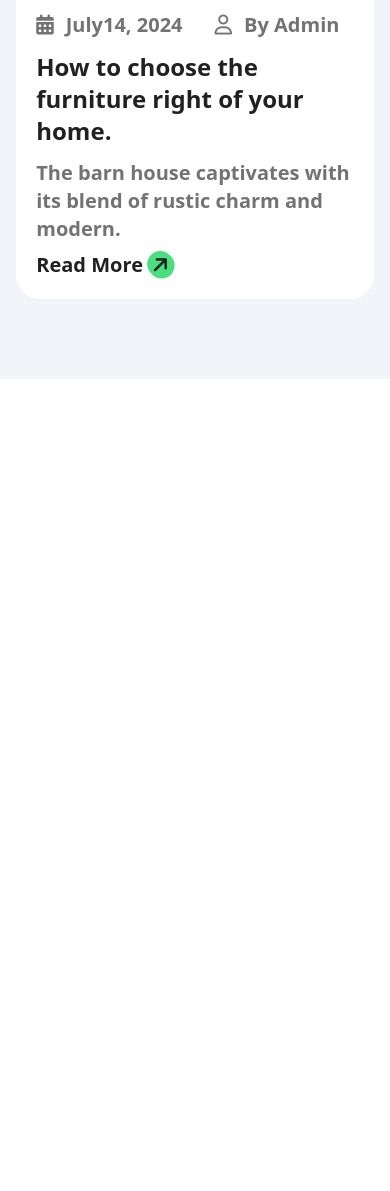
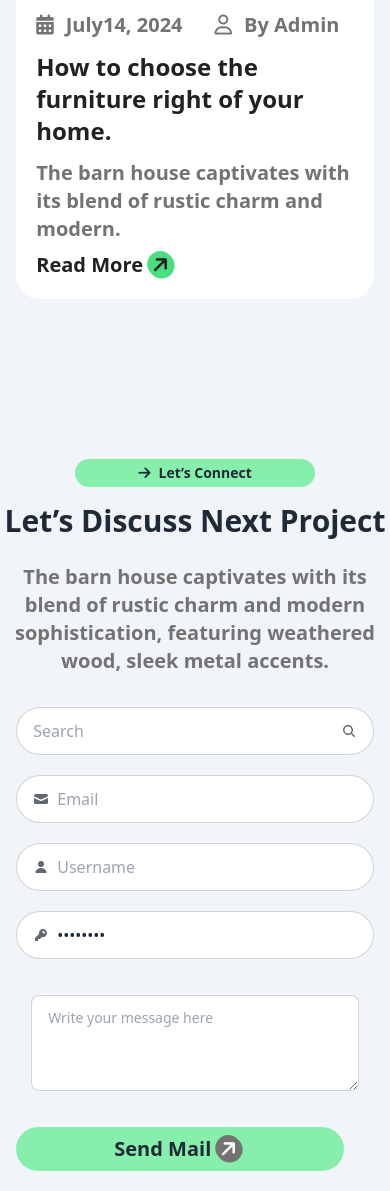
Before and after one commit to shourov630/ash-3, a plain HTML site: page index.html in a window 390 px wide. Shown: the part 7515-8706 px from the top of the page. Before the commit the page ends 7894 px from the top, so only its background shows below. Drawn offline with nearby package versions, Linux system fonts and the light colour scheme.

Commit message:
input done

```diff
--- a/index.html
+++ b/index.html
@@ -5,6 +5,8 @@
     <meta name="viewport" content="width=device-width, initial-scale=1.0">
     <!-- font awasome -->
     <link rel="stylesheet" href="https://cdnjs.cloudflare.com/ajax/libs/font-awesome/6.6.0/css/all.min.css" integrity="sha512-Kc323vGBEqzTmouAECnVceyQqyqdsSiqLQISBL29aUW4U/M7pSPA/gEUZQqv1cwx4OnYxTxve5UMg5GT6L4JJg==" crossorigin="anonymous" referrerpolicy="no-referrer" />
+    <!-- style-shit add -->
+    <link rel="stylesheet" href="style.css">
     <!-- tailwind + daisyUi -->
     <link href="https://cdn.jsdelivr.net/npm/daisyui@4.12.10/dist/full.min.css" rel="stylesheet" type="text/css" />
     <script src="https://cdn.tailwindcss.com"></script>
@@ -21,6 +23,12 @@
             }
           }
         }
+
+
+
+
+
+
       </script>
     <title>ash-3</title>
 </head>
@@ -305,6 +313,79 @@
       </div>
     </div>
     </section>
+    <!-- input section -->
+        <section class="input-pic pb-5">
+    <div class="mt-5 pt-1">
+      <p class="text-sm font-semibold p-1 bg-green-300 w-60 text-center rounded-3xl mx-auto mt-14 lg:mt-20"><span><i class="fa-solid fa-arrow-right pr-2"></i></span>Let’s Connect</p>
+      <h4 class="text-3xl font-bold text-center mt-4 lg:text-5xl">Let’s Discuss Next Project</h4>
+      <p class="text-xl font-semibold text-center text-sec_color mt-6 lg:w-1/2 lg:mx-auto lg:text-2xl pb-8">The barn house captivates with its blend of rustic charm and modern sophistication, featuring weathered wood, sleek metal accents.</p>
+    </div>
+    <div class="w-11/12 mx-auto lg:w-5/12">
+      <div class="lg:grid grid-cols-2 gap-5">
+    <label class="input input-bordered flex items-center gap-2 rounded-full mb-5">
+      <input type="text" class="grow" placeholder="Search" />
+      <svg
+        xmlns="http://www.w3.org/2000/svg"
+        viewBox="0 0 16 16"
+        fill="currentColor"
+        class="h-4 w-4 opacity-70">
+        <path
+          fill-rule="evenodd"
+          d="M9.965 11.026a5 5 0 1 1 1.06-1.06l2.755 2.754a.75.75 0 1 1-1.06 1.06l-2.755-2.754ZM10.5 7a3.5 3.5 0 1 1-7 0 3.5 3.5 0 0 1 7 0Z"
+          clip-rule="evenodd" />
+      </svg>
+    </label>
+    <label class="input input-bordered flex items-center gap-2 rounded-full mb-5">
+      <svg
+        xmlns="http://www.w3.org/2000/svg"
+        viewBox="0 0 16 16"
+        fill="currentColor"
+        class="h-4 w-4 opacity-70">
+        <path
+          d="M2.5 3A1.5 1.5 0 0 0 1 4.5v.793c.026.009.051.02.076.032L7.674 8.51c.206.1.446.1.652 0l6.598-3.185A.755.755 0 0 1 15 5.293V4.5A1.5 1.5 0 0 0 13.5 3h-11Z" />
+        <path
+          d="M15 6.954 8.978 9.86a2.25 2.25 0 0 1-1.956 0L1 6.954V11.5A1.5 1.5 0 0 0 2.5 13h11a1.5 1.5 0 0 0 1.5-1.5V6.954Z" />
+      </svg>
+      <input type="text" class="grow" placeholder="Email" />
+    </label>
+    <label class="input input-bordered flex items-center gap-2 rounded-full mb-5">
+      <svg
+        xmlns="http://www.w3.org/2000/svg"
+        viewBox="0 0 16 16"
+        fill="currentColor"
+        class="h-4 w-4 opacity-70">
+        <path
+          d="M8 8a3 3 0 1 0 0-6 3 3 0 0 0 0 6ZM12.735 14c.618 0 1.093-.561.872-1.139a6.002 6.002 0 0 0-11.215 0c-.22.578.254 1.139.872 1.139h9.47Z" />
+      </svg>
+      <input type="text" class="grow" placeholder="Username" />
+    </label>
+    <label class="input input-bordered flex items-center gap-2 rounded-full mb-5">
+      <svg
+        xmlns="http://www.w3.org/2000/svg"
+        viewBox="0 0 16 16"
+        fill="currentColor"
+        class="h-4 w-4 opacity-70">
+        <path
+          fill-rule="evenodd"
+          d="M14 6a4 4 0 0 1-4.899 3.899l-1.955 1.955a.5.5 0 0 1-.353.146H5v1.5a.5.5 0 0 1-.5.5h-2a.5.5 0 0 1-.5-.5v-2.293a.5.5 0 0 1 .146-.353l3.955-3.955A4 4 0 1 1 14 6Zm-4-2a.75.75 0 0 0 0 1.5.5.5 0 0 1 .5.5.75.75 0 0 0 1.5 0 2 2 0 0 0-2-2Z"
+          clip-rule="evenodd" />
+      </svg>
+      <input type="password" class="grow" value="password" />
+    </label>
+  </div>
+  <label class="form-control w-11/12 mx-auto">
+    <div class="label">
+      <span class="label-text"></span>
+      <span class="label-text-alt"></span>
+    </div>
+    <textarea class="textarea textarea-bordered h-24" placeholder="Write your message here"></textarea>
+    <div class="label">
+      <span class="label-text-alt"></span>
+      <span class="label-text-alt"></span>
+    </div>
+  </label>
+  <button class="text-xl font-semibold bg-green-300 w-11/12 mx-auto p-2 rounded-full pr-3 mt-5">Send Mail <span><i class="fa-solid fa-arrow-right p-1 bg-sec_color text-white -rotate-45 rounded-full"></i></span></button>
+</section>
   </main>
 </body>
 </html>
```
Also changed, not shown: style.css (added).
